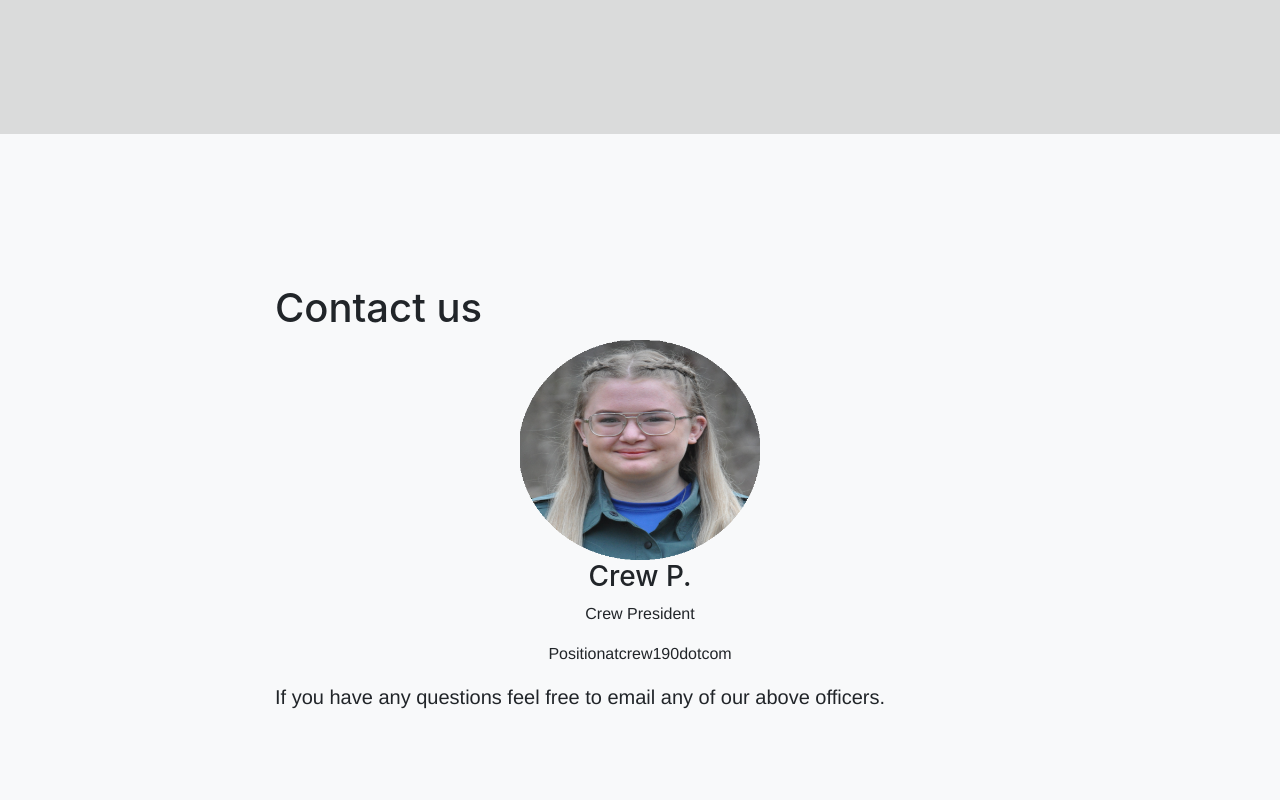
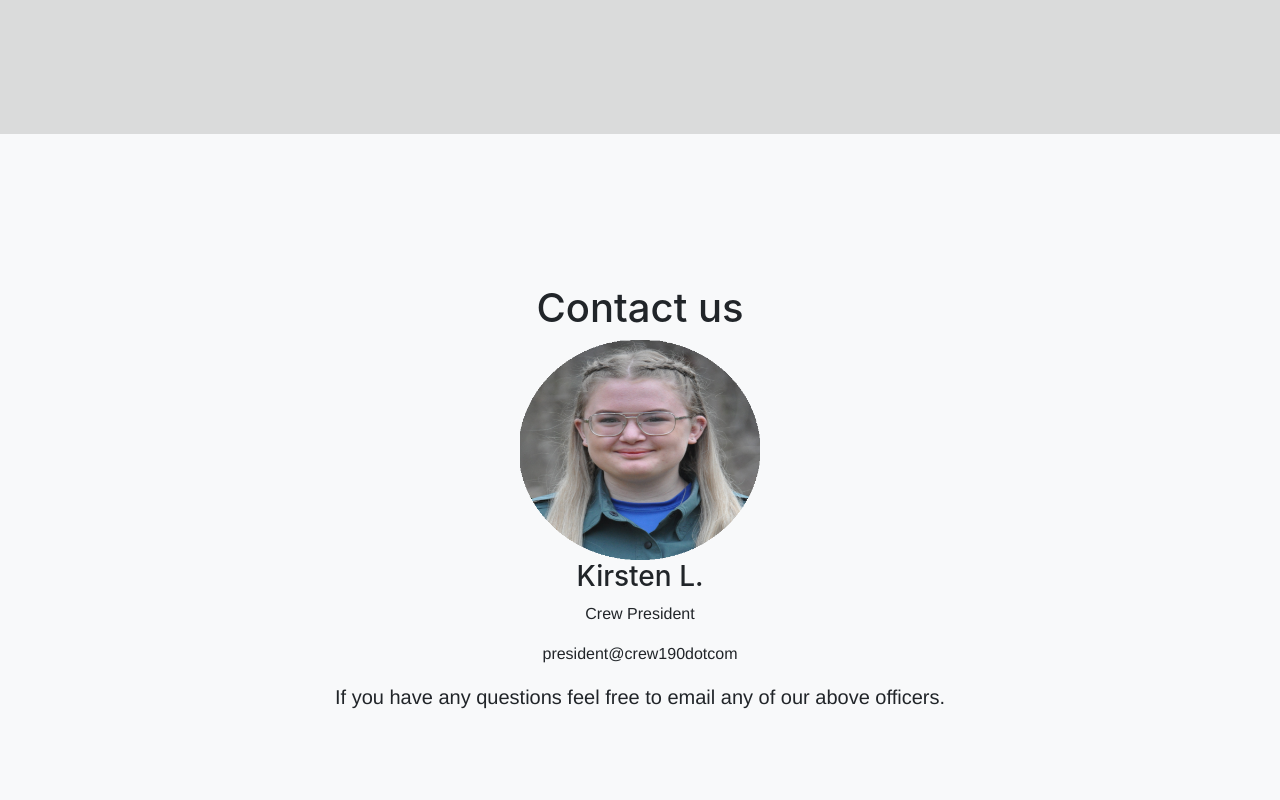
Before and after one commit to thault/crew-190, a website with bundled scripts: page index.html in a window 1280 px wide. Shown: the part 2460-3260 px from the top of the page. Built offline with nearby package versions, Linux system fonts and the light colour scheme.

Commit message:
Initial post
initial addittion.

```diff
--- a/css/scrolling-nav.css
+++ b/css/scrolling-nav.css
@@ -74,3 +74,8 @@ img.gallery:hover {
   -webkit-filter: grayscale(0); /* Google Chrome, Safari 6+ & Opera 15+ */
 
 }
+
+#contact {
+
+    text-align: center;
+}
--- a/index.html
+++ b/index.html
@@ -15,6 +15,7 @@
 
     <!-- Custom styles for this template -->
     <link href="css/scrolling-nav.css" rel="stylesheet">
+
 
   </head>
 
@@ -92,8 +93,7 @@
                     </div>
 
             </div>
-    </div>
-</div>
+        </div>
     </section>
 
     <section id="contact" class="bg-light">
@@ -105,9 +105,9 @@
               <div class="col-sm">
                   <div class="officer">
                       <img src="img/pres.png" class="img-responsive" style="max-width:33%; max-height:33%;">
-                      <h3>Crew P.</h3>
+                      <h3>Kirsten L.</h3>
                       <p>Crew President</p>
-                      <p>Positionatcrew190dotcom</p>
+                      <p>president@crew190dotcom</p>
                   </div>
               </div>
              <!--<div class="col-sm">
@@ -128,7 +128,7 @@
           </div>
         </div>
       </div>
-    </section>
+      </section>
 
     <!-- Footer -->
     <footer class="py-5 bg-dark">
```
